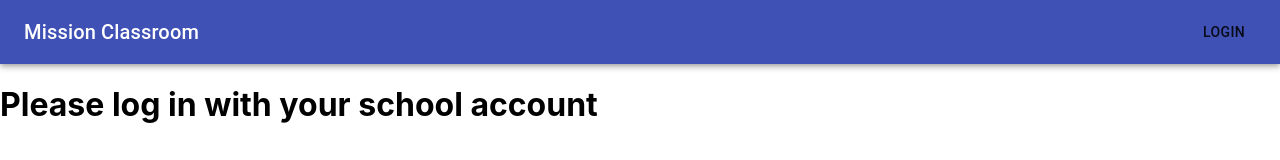
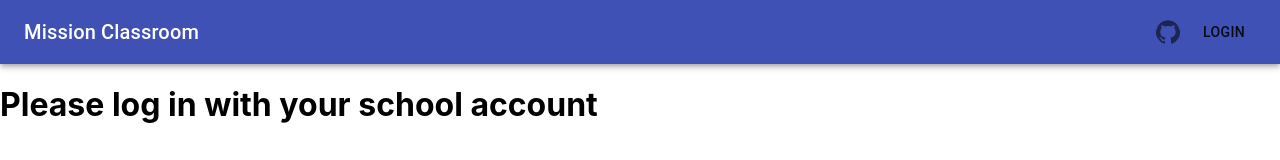
Before and after one commit to RithwikVaidun/MissionClassroom, a React (Create React App) app: page / in a window 1280 px wide. Shown: the top 160 px of the page. Built offline with nearby package versions, Linux system fonts and the light colour scheme; no server answers.

Commit message:
final changes

```diff
--- a/src/App.tsx
+++ b/src/App.tsx
@@ -1,12 +1,13 @@
 import React, { useState, useEffect } from "react";
 import "./App.css";
 import firebase from "firebase";
-import { Button } from "@material-ui/core";
+import { Button, IconButton } from "@material-ui/core";
 
 import { createStyles, makeStyles, Theme } from "@material-ui/core/styles";
 import AppBar from "@material-ui/core/AppBar";
 import Toolbar from "@material-ui/core/Toolbar";
 import Typography from "@material-ui/core/Typography";
+import GitHubIcon from "@material-ui/icons/GitHub";
 
 import MyClasses from "./MyClasses";
 
@@ -111,7 +112,7 @@ function App() {
           console.log("error", error);
         });
     }
-  }, [firebaseUserInfo]);
+  }, [firebaseUserInfo, db]);
   function writetoFirebase(cls: Cls[]) {
     let user = firebase.auth().currentUser;
     if (!user) return;
@@ -202,6 +203,9 @@ function App() {
         <Typography variant="h6" className={classes.title}>
           Mission Classroom
         </Typography>
+        <IconButton href="https://github.com/RithwikVaidun/MissionClassroom">
+          <GitHubIcon />
+        </IconButton>
         {!loggedIn ? (
           <Button
             onClick={() => {
@@ -217,8 +221,7 @@ function App() {
               firebase.auth().signOut();
             }}
           >
-            Logout
-            {loggedIn.email}
+            Logout {loggedIn.email}
           </Button>
         )}
       </Toolbar>
--- a/src/EnterClasses.tsx
+++ b/src/EnterClasses.tsx
@@ -131,7 +131,10 @@ function EnterClasses(props: EnterClassesInterface) {
         if (doc.exists) {
           let data = doc.data();
 
-          if (data) setTeachers(teachers.concat(data.allTeachers));
+          if (data) {
+            let newarr = [...new Set([...teachers, ...data.allTeachers])];
+            setTeachers(newarr);
+          }
         }
       });
   }, []);
--- a/src/index.tsx
+++ b/src/index.tsx
@@ -4,9 +4,6 @@ import "./index.css";
 import App from "./App";
 import reportWebVitals from "./reportWebVitals";
 import firebase from "firebase";
-// import SignIn from "./SignIn";
-
-import { BrowserRouter as Router, Switch, Route, Link } from "react-router-dom";
 
 // var firebaseConfig = {
 //   apiKey: "AIzaSyDWZVyOM16RflypWWXcC1Hu2R-a1e50glY",
--- a/tsconfig.json
+++ b/tsconfig.json
@@ -14,7 +14,8 @@
     "resolveJsonModule": true,
     "isolatedModules": true,
     "noEmit": true,
-    "jsx": "react-jsx"
+    "jsx": "react-jsx",
+    "downlevelIteration": true
   },
   "include": ["src"]
 }
```
